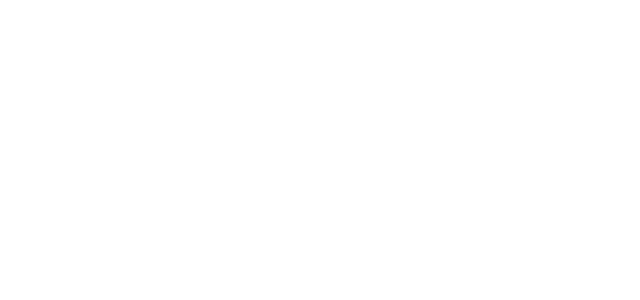
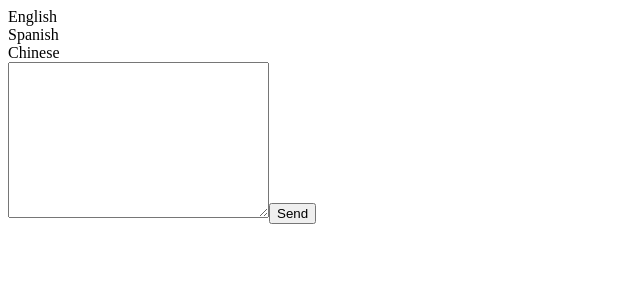
Before and after one commit to KKaradi/LanguageCoach.ai, a Next.js app: page / in a window 1280 px wide. Shown: the top 300 px of the page, without its empty margins (0-640 px from the left). Built offline with nearby package versions, Linux system fonts and the light colour scheme.

Commit message:
set up project structure

```diff
--- a/src/pages/_app.jsx
+++ b/src/pages/_app.jsx
@@ -1,8 +1,6 @@
-import '../styles/globals.css'
 import Home from './index.jsx'
+import '@/styles/globals.css'
 
-export default function Index() {
-    return (
-        <Home/>
-      )
+export default function App({ pageProps }) {
+  return <Home {...pageProps} />
 }
--- /dev/null
+++ b/src/pages/components/Chat.jsx
@@ -0,0 +1,28 @@
+import Message from './Message.jsx'
+import OptionBar from './OptionBar.jsx'
+import UserInputField from './InputField.jsx'
+import Dropdown from './Dropdown.jsx'
+import { fetchMessages } from '../utils/FetchDataUtil.js'
+import InputField from './InputField.jsx';
+
+export default function Chat() {
+    let messages = [];
+    //fetchMessages().then(r => messages=r);
+
+    return (
+        <div className="chat">
+            <Dropdown />
+            <div className='chat'>
+                <div className='chatDisplay'>
+                    {messages.map( msg => (
+                        <Message body={msg} />
+                    ))}
+                </div>
+                <div className="userInputField">
+                    <OptionBar />
+                    <InputField />
+                </div>
+            </div>
+        </div>
+    )
+}
--- /dev/null
+++ b/src/pages/components/Dropdown.jsx
@@ -0,0 +1,18 @@
+import {useState} from 'react'
+
+export default () => {
+    const [isVisible, setIsVisible] = useState(false);
+    const LANGUAGE_OPTIONS = ['English', 'Chinese', 'Spanish']
+
+    return (
+        <div className='language-dropdown'>
+
+
+            <div className='optionList'>
+                <div>English</div>
+                <div>Spanish</div>
+                <div>Chinese</div>
+            </div>
+        </div>
+    )
+}
--- /dev/null
+++ b/src/pages/components/InputField.jsx
@@ -0,0 +1,10 @@
+export default function InputField() {
+
+    return (
+        <form action="">
+            <textarea name="" id="" cols="30" rows="10" />
+            <input type="submit" value="Send" />
+        </form>
+
+    )
+}
--- /dev/null
+++ b/src/pages/components/Message.jsx
@@ -0,0 +1,11 @@
+
+export default function Message({body}) {
+    const {text, sender} = body;
+    return (
+        <div className="message">
+            <span className="senderLabel">{sender}</span>
+            <p className="messageText">{text}</p>
+        </div>
+    )
+
+}
--- /dev/null
+++ b/src/pages/components/OptionBar.jsx
@@ -0,0 +1,8 @@
+
+export default function OptionBar() {
+    return (
+        <div className="optionBar">
+
+        </div>
+    )
+}
--- a/src/pages/index.jsx
+++ b/src/pages/index.jsx
@@ -1,16 +1,14 @@
 import Navbar from './components/Navbar.jsx'
+import Chat from "./components/Chat.jsx"
 
 export default function Home() {
     return (
         <>
             <header>
-
+                <Navbar/>
             </header>
             <main>
-                <div>
-
-                </div>
-
+               <Chat />
             </main>
         </>
     )
--- /dev/null
+++ b/src/pages/utils/FetchDataUtil.js
@@ -0,0 +1,15 @@
+export async function fetchMessages() {
+    const mes = await new Promise(r => r(
+        [
+            {
+                sender: "me",
+                text: "text"
+            },
+            {
+                sender: "you",
+                text: "text2"
+            },
+        ]
+    ));
+    return mes
+}
```
Also changed, not shown: src/pages/components/StyledContainer.jsx (added, +7 -0 lines).
